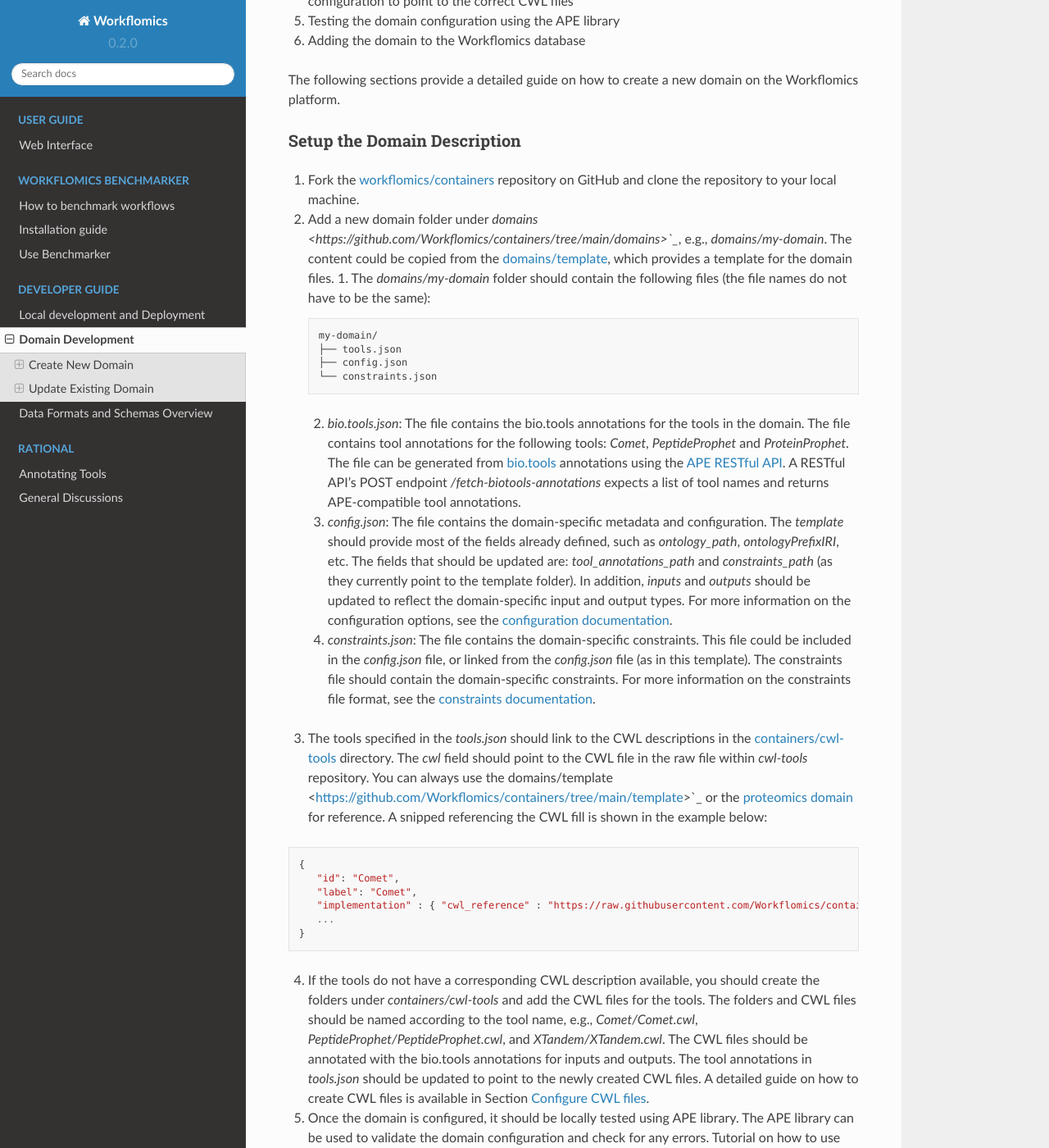
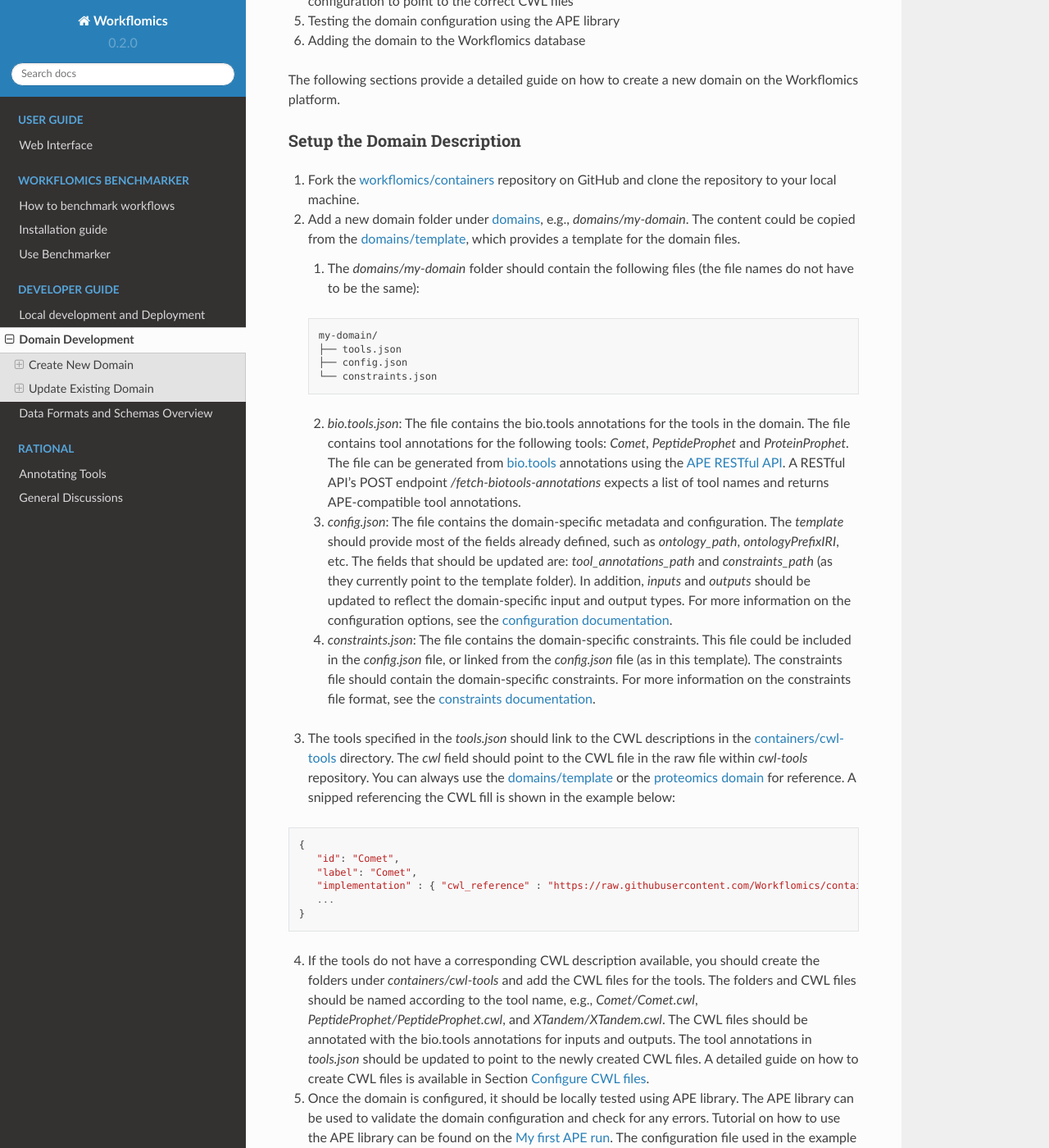
Before and after one commit to Workflomics/workflomics-readthedocs, a Sphinx documentation site: the page built from docs/source/developer-guide/domain-development.rst, in a window 1280 px wide and 1400 px high, scrolled down 466 px. Shown: the whole window at 82% size. Built offline with Sphinx 7.4.7 and the Read the Docs theme 2.0.0, drawn with Linux system fonts in a browser that asks for light colours.

Commit message:
Fix formatting

```diff
--- a/docs/source/developer-guide/domain-development.rst
+++ b/docs/source/developer-guide/domain-development.rst
@@ -22,7 +22,8 @@ Setup the Domain Description
 
 
 1. Fork the `workflomics/containers <https://github.com/Workflomics/containers>`_ repository on GitHub and clone the repository to your local machine.
-2. Add a new domain folder under `domains <https://github.com/Workflomics/containers/tree/main/domains>`_`, e.g., `domains/my-domain`. The content could be copied from the `domains/template <https://github.com/Workflomics/containers/tree/main/template>`_, which provides a template for the domain files.
+2. Add a new domain folder under `domains <https://github.com/Workflomics/containers/tree/main/domains>`_, e.g., `domains/my-domain`. The content could be copied from the `domains/template <https://github.com/Workflomics/containers/tree/main/template>`_, which provides a template for the domain files.
+
    1. The `domains/my-domain` folder should contain the following files (the file names do not have to be the same):
 
    .. code-block::
@@ -36,7 +37,7 @@ Setup the Domain Description
    3. `config.json`: The file contains the domain-specific metadata and configuration.  The `template` should provide most of the fields already defined, such as `ontology_path`, `ontologyPrefixIRI`, etc. The fields that should be updated are: `tool_annotations_path` and `constraints_path` (as they currently point to the template folder). In addition, `inputs` and `outputs` should be updated to reflect the domain-specific input and output types. For more information on the configuration options, see the `configuration documentation <https://ape-framework.readthedocs.io/en/latest/docs/specifications/domain.html#core-configuration>`_.
    4. `constraints.json`: The file contains the domain-specific constraints. This file could be included in the `config.json` file, or linked from the `config.json` file (as in this template). The constraints file should contain the domain-specific constraints. For more information on the constraints file format, see the `constraints documentation <https://ape-framework.readthedocs.io/en/latest/docs/specifications/constraints.html#constraint-templates>`_.
 
-3. The tools specified in the `tools.json` should link to the CWL descriptions in the `containers/cwl-tools <https://github.com/Workflomics/containers/tree/main/cwl-tools>`_ directory. The `cwl` field should point to the CWL file in the raw file within `cwl-tools` repository. You can always use the domains/template <https://github.com/Workflomics/containers/tree/main/template>`_ or the `proteomics domain <https://github.com/Workflomics/containers/blob/main/domains/proteomics/tools.json>`_ for reference. A snipped referencing the CWL fill is shown in the example below:
+3. The tools specified in the `tools.json` should link to the CWL descriptions in the `containers/cwl-tools <https://github.com/Workflomics/containers/tree/main/cwl-tools>`_ directory. The `cwl` field should point to the CWL file in the raw file within `cwl-tools` repository. You can always use the `domains/template <https://github.com/Workflomics/containers/tree/main/template>`_ or the `proteomics domain <https://github.com/Workflomics/containers/blob/main/domains/proteomics/tools.json>`_ for reference. A snipped referencing the CWL fill is shown in the example below:
 
 .. code-block::
 
```
